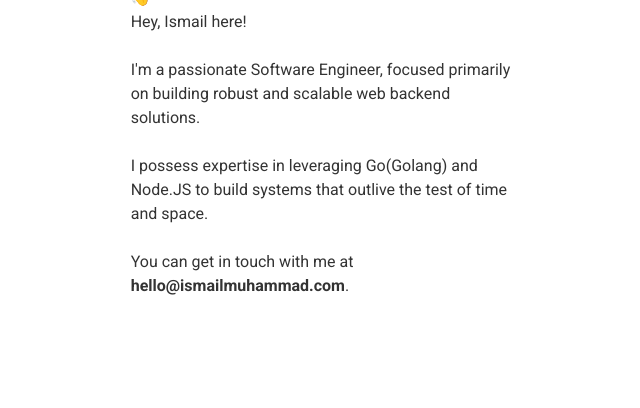
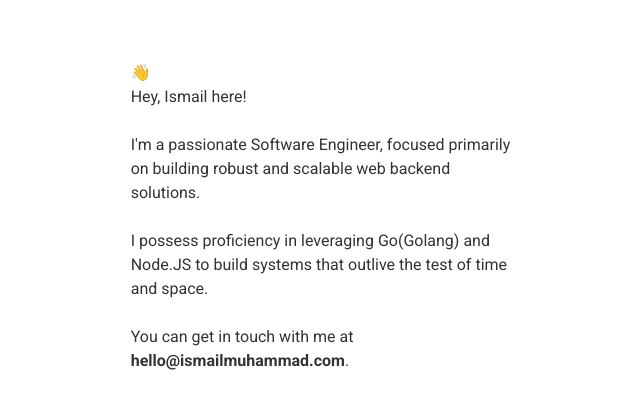
Before and after one commit to dotdotdashdash/ismailmuhammad-portfolio, a React (Vite) app: page / in a window 1280 px wide. Shown: the top 408 px of the page, without its empty margins (316-956 px from the left). Built offline with nearby package versions, Linux system fonts and the light colour scheme.

Commit message:
add support for gh-pages deployment

```diff
--- a/package.json
+++ b/package.json
@@ -4,7 +4,9 @@
   "version": "0.0.0",
   "type": "module",
   "scripts": {
-    "dev": "vite",
+    "dev": "vite --host",
+    "predeploy": "npm run build",
+    "deploy": "gh-pages -d dist",
     "build": "tsc && vite build",
     "lint": "eslint . --ext ts,tsx --report-unused-disable-directives --max-warnings 0",
     "preview": "vite preview"
@@ -24,6 +26,7 @@
     "eslint": "^8.57.0",
     "eslint-plugin-react-hooks": "^4.6.0",
     "eslint-plugin-react-refresh": "^0.4.6",
+    "gh-pages": "^6.1.1",
     "typescript": "^5.2.2",
     "vite": "^5.2.10"
   }
--- a/src/components/pages/landing/landing.css
+++ b/src/components/pages/landing/landing.css
@@ -1,11 +1,9 @@
 .centered-paragraph {
     text-align: left;
-    /* font-size: 24px; */
-    color: #333333; /* Dark gray text */
+    color: #333333;
     padding: 20px;
 }
 
 .paragraph-container {
-    margin-top: -500px; /* Adjust this value as needed */
-    text-align: left;
+    margin-top: -350px;
 }
--- a/src/components/pages/landing/landing.tsx
+++ b/src/components/pages/landing/landing.tsx
@@ -6,11 +6,11 @@ const LandingPage: React.FC = () => {
   return (
 
     <div className="landing-page d-flex justify-content-center align-items-center vh-100">
-    <div className="col-lg-4 paragraph-container text-left">
+    <div className="col-xl-4 col-lg-5 col-md-6 col-sm-8 col-12 paragraph-container text-left">
       <p className="centered-paragraph ">
       👋 <br/>Hey, Ismail here! <br/><br/>
       I'm a passionate Software Engineer, focused primarily on building robust and scalable web backend solutions.<br/><br/>
-      I possess expertise in leveraging Go(Golang) and Node.JS to build systems that outlive the test of time and space.<br/><br/>
+      I possess proficiency in leveraging Go(Golang) and Node.JS to build systems that outlive the test of time and space.<br/><br/>
       You can get in touch with me at <strong>hello@ismailmuhammad.com</strong>.
       </p>
     </div>
--- a/vite.config.ts
+++ b/vite.config.ts
@@ -2,5 +2,6 @@ import { defineConfig } from 'vite'
 import react from '@vitejs/plugin-react'
 
 export default defineConfig({
+  base: "/ismailmuhammad-portfolio",
   plugins: [react()],
 })
```
Also changed, not shown: src/components/base.tsx (deleted), 1 other file (tests, documents, lock files or other folders).
